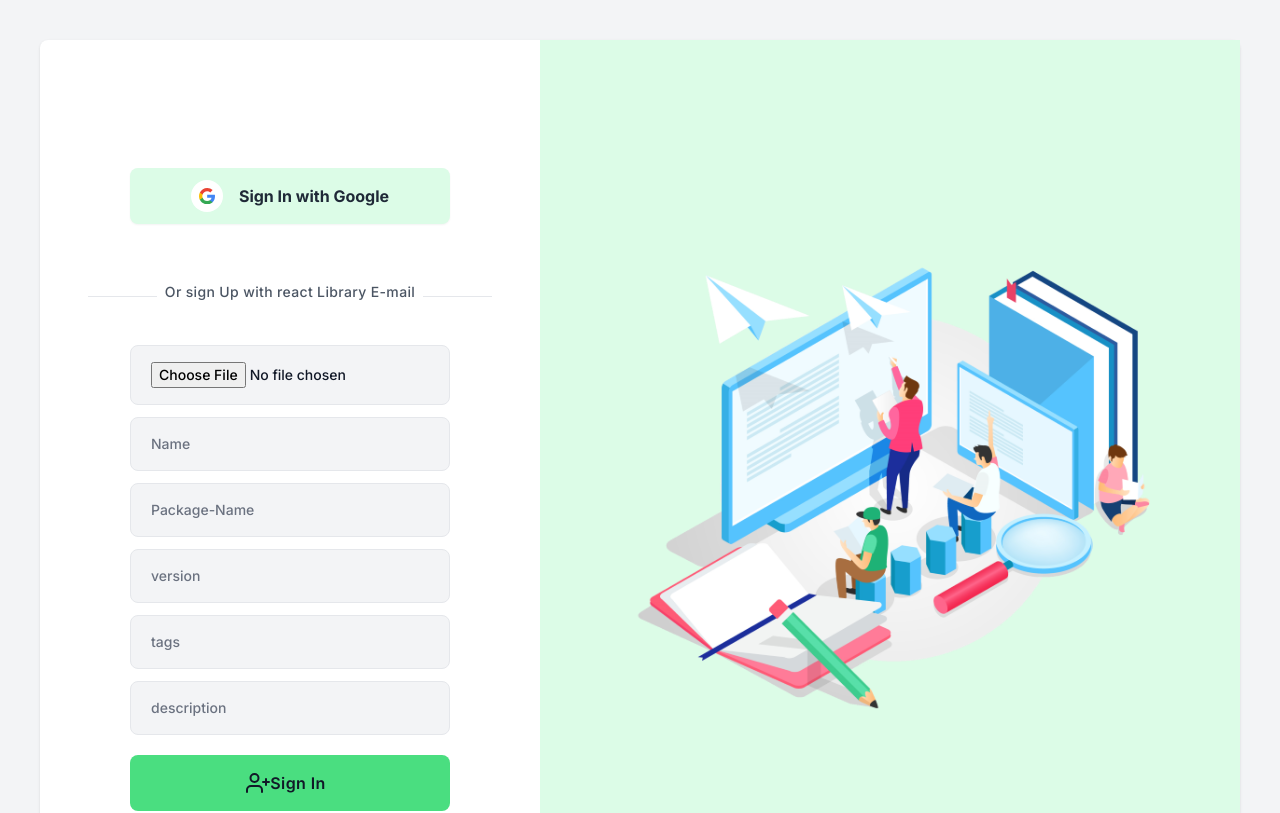
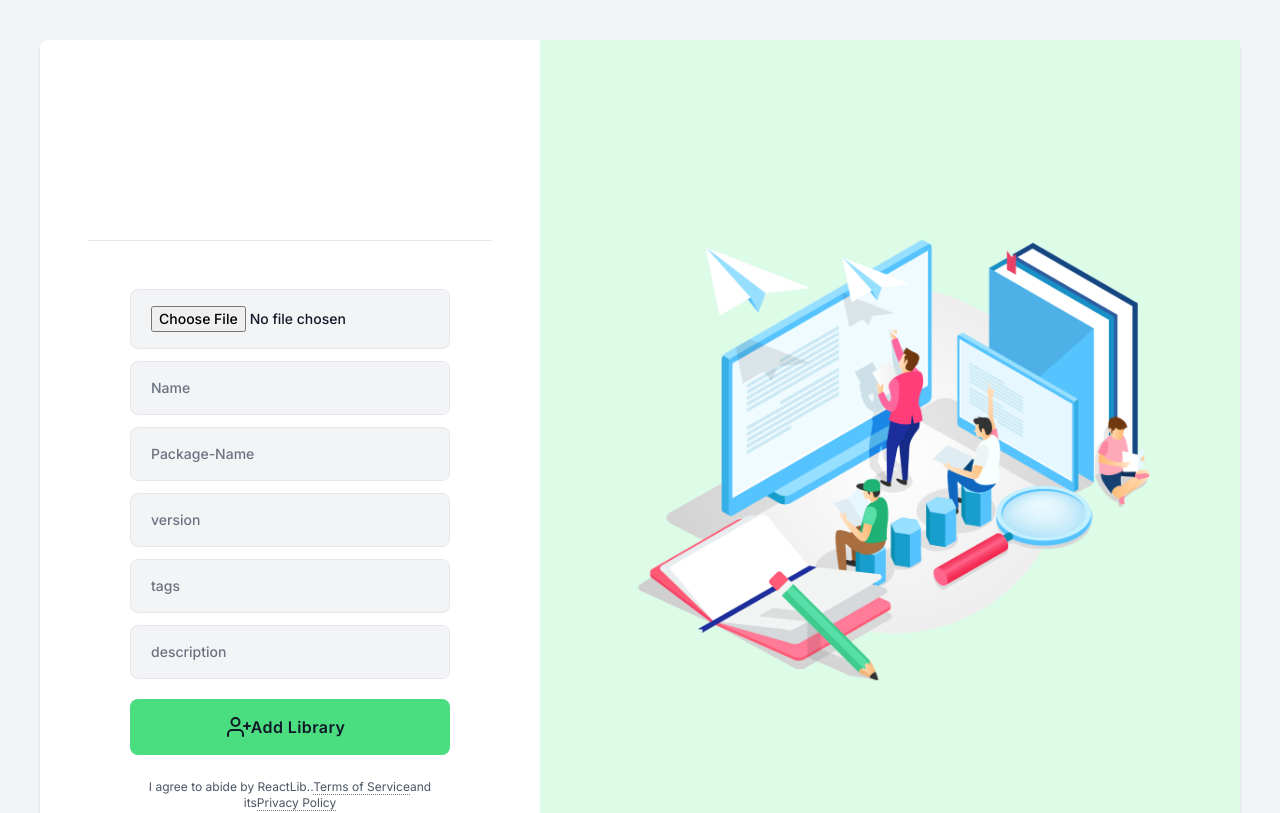
Before and after one commit to Mohammadshadain/React-library, a Next.js app: page /add-package in a window 1280 px wide. Shown: the top 813 px of the page. Built offline with nearby package versions, Linux system fonts and the light colour scheme.

Commit message:
I have fixed the names signup to add library

```diff
--- a/src/app/add-package/page.jsx
+++ b/src/app/add-package/page.jsx
@@ -75,37 +75,13 @@ const Login = () => {
           <div className="lg:w-1/2 xl:w-5/12 p-6 sm:p-12">
             <div className="mt-12 flex flex-col items-center">
               <div className="w-full flex-1 mt-8">
-                <div className="flex flex-col items-center">
-                  <button className="w-full max-w-xs font-bold shadow-sm rounded-lg py-3 bg-green-100 text-gray-800 flex items-center justify-center transition-all duration-300 ease-in-out focus:outline-none hover:shadow focus:shadow-sm focus:shadow-outline">
-                    <div className="bg-white p-2 rounded-full">
-                      <svg className="w-4" viewBox="0 0 533.5 544.3">
-                        <path
-                          d="M533.5 278.4c0-18.5-1.5-37.1-4.7-55.3H272.1v104.8h147c-6.1 33.8-25.7 63.7-54.4 82.7v68h87.7c51.5-47.4 81.1-117.4 81.1-200.2z"
-                          fill="#4285f4"
-                        />
-                        <path
-                          d="M272.1 544.3c73.4 0 135.3-24.1 180.4-65.7l-87.7-68c-24.4 16.6-55.9 26-92.6 26-71 0-131.2-47.9-152.8-112.3H28.9v70.1c46.2 91.9 140.3 149.9 243.2 149.9z"
-                          fill="#34a853"
-                        />
-                        <path
-                          d="M119.3 324.3c-11.4-33.8-11.4-70.4 0-104.2V150H28.9c-38.6 76.9-38.6 167.5 0 244.4l90.4-70.1z"
-                          fill="#fbbc04"
-                        />
-                        <path
-                          d="M272.1 107.7c38.8-.6 76.3 14 104.4 40.8l77.7-77.7C405 24.6 339.7-.8 272.1 0 169.2 0 75.1 58 28.9 150l90.4 70.1c21.5-64.5 81.8-112.4 152.8-112.4z"
-                          fill="#ea4335"
-                        />
-                      </svg>
-                    </div>
-                    <span className="ml-4">Sign In with Google</span>
-                  </button>
-                </div>
+
                 <div className="my-12 border-b text-center">
                   <Link
                     href="./signup"
                     className="leading-none px-2 inline-block text-sm text-gray-600 tracking-wide font-medium bg-white transform translate-y-1/2"
                   >
-                    Or sign Up with react Library E-mail
+
                   </Link>
                 </div>
                 <form
@@ -182,7 +158,7 @@ const Login = () => {
                       <circle cx="8.5" cy={7} r={4} />
                       <path d="M20 8v6M23 11h-6" />
                     </svg>
-                    <span className="ml-">Sign In</span>
+                    <span className="ml-">Add Library</span>
                   </button>
                   <p className="mt-6 text-xs text-gray-600 text-center">
                     I agree to abide by ReactLib..
--- a/src/app/layout.jsx
+++ b/src/app/layout.jsx
@@ -5,7 +5,7 @@ import { Toaster } from "react-hot-toast";
 const inter = Inter({ subsets: ["latin"] });
 
 export const metadata = {
-  title: "Create Next App",
+  title: "React Library Directory",
   description: "Generated by create next app",
 };
 
```
